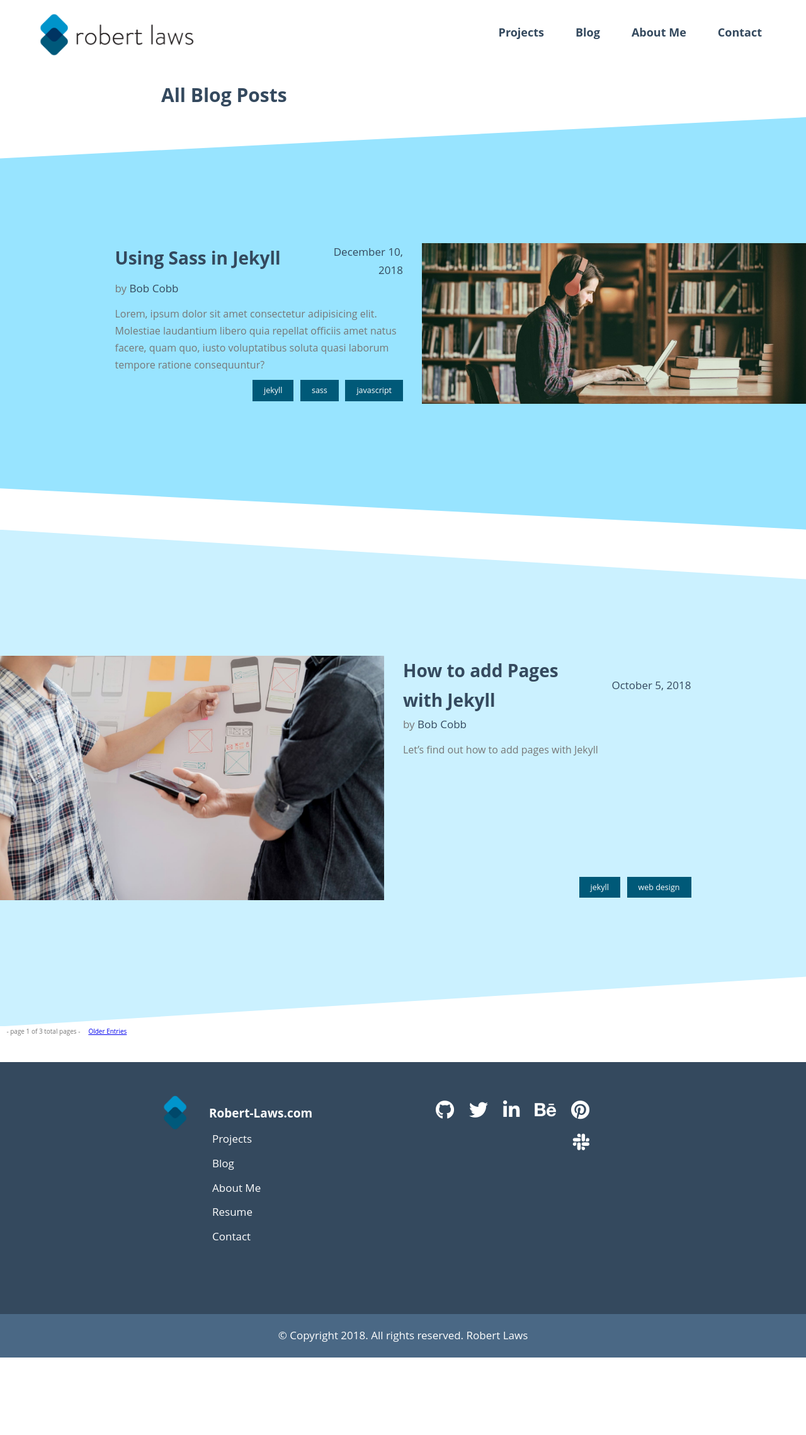
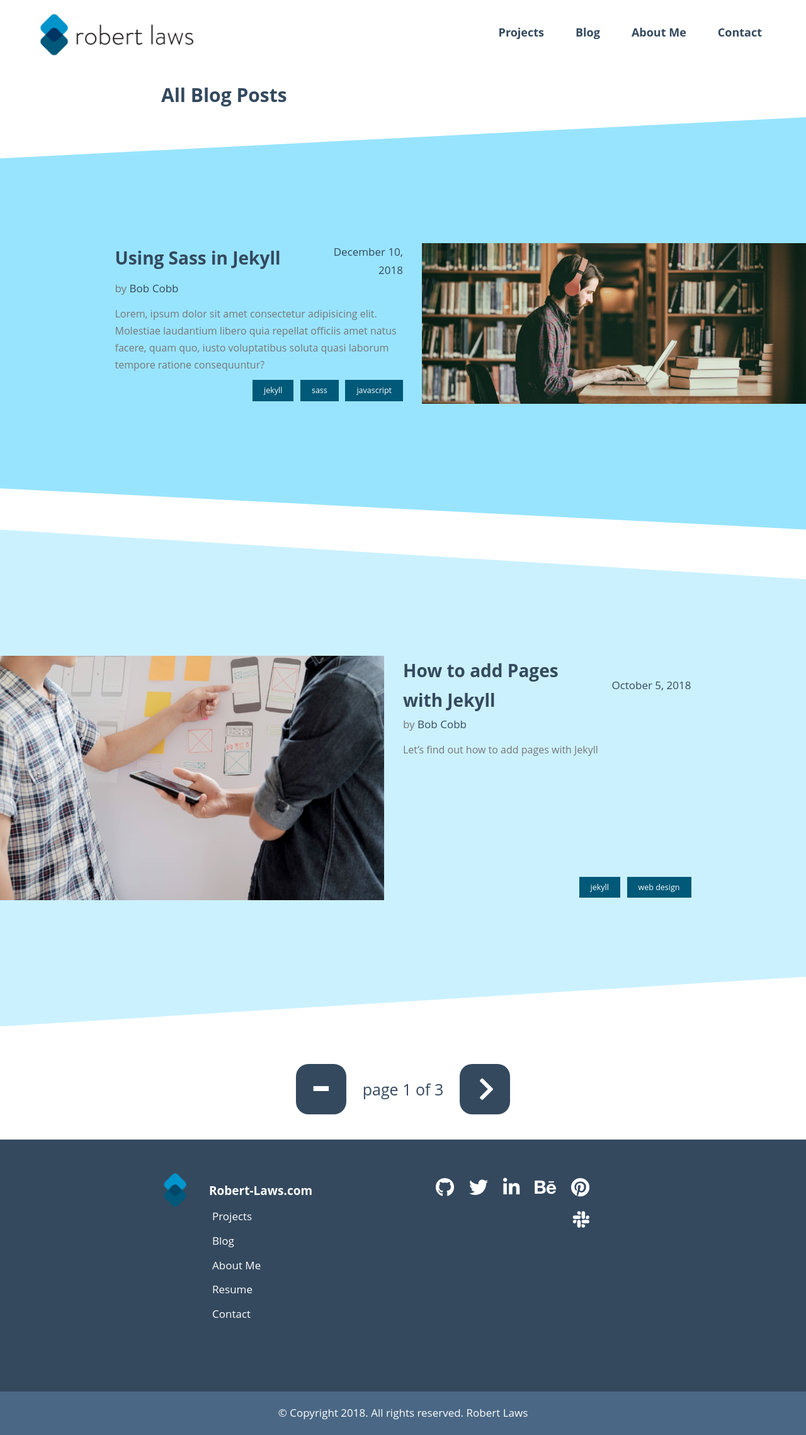
Before and after one commit to robert-laws/jekyll-review-october-2018, a Jekyll site: the page built from blog/index.html, in a window 1280 px wide. Shown: the whole page at 63% size. Built offline with Jekyll 4.4.1, drawn with Linux system fonts in a browser that asks for light colours; nearby versions of some CDN libraries; the list of posts is cut into pages by our own code; before the commit the page ends 2155 px from its top, so only the background shows below that.

Commit message:
add paginator code and styles

```diff
--- /dev/null
+++ b/_sass/components/_paginator.scss
@@ -0,0 +1,106 @@
+.paginator {
+  $self: &;
+  display: flex;
+  justify-content: center;
+
+  margin-top: 6rem;
+
+  &__previous {
+
+    a {
+      display: flex;
+      justify-content: center;
+      text-decoration: none;
+
+      height: 80px;
+      width: 80px;
+      border-radius: 20px;
+      background-color: $color-wet-asphalt;
+      color: $color-white;
+
+      i {
+        align-self: center;
+        margin-right: 0.5rem;
+        font-size: 4rem;
+      }
+    }
+
+    a:link,
+    a:visited {
+      background-color: $color-wet-asphalt;
+    }
+
+    a:hover,
+    a:active {
+      color: $color-primary-light;
+      background-color: $color-primary-dark;
+    }
+
+    span {
+      display: flex;
+      justify-content: center;
+      height: 80px;
+      width: 80px;
+      border-radius: 20px;
+      background-color: $color-wet-asphalt;
+      color: $color-white;
+      line-height: 0.55;
+      font-size: 10rem;
+    }
+  }
+
+  &__information {
+    flex: 0 0 18rem;
+    display: flex;
+    justify-content: center;
+
+    span {
+      align-self: center;
+      font-size: 2.5rem;
+      color: $color-wet-asphalt;
+    }
+  }
+
+  &__next {
+    a {
+      display: flex;
+      justify-content: center;
+      text-decoration: none;
+
+      height: 80px;
+      width: 80px;
+      border-radius: 20px;
+      background-color: $color-wet-asphalt;
+      color: $color-white;
+
+      i {
+        align-self: center;
+        margin-left: 0.5rem;
+        font-size: 4rem;
+      }
+    }
+
+    a:link,
+    a:visited {
+      background-color: $color-wet-asphalt;
+    }
+
+    a:hover,
+    a:active {
+      color: $color-primary-light;
+      background-color: $color-primary-dark;
+    }
+
+    span {
+      display: flex;
+      justify-content: center;
+      height: 80px;
+      width: 80px;
+      border-radius: 20px;
+      background-color: $color-wet-asphalt;
+      color: $color-white;
+      line-height: 0.55;
+      font-size: 10rem;
+    }
+  }
+}
--- a/_sass/main.scss
+++ b/_sass/main.scss
@@ -23,3 +23,4 @@
 @import "components/hero";
 @import "components/post";
 @import "components/project";
+@import "components/paginator";
--- a/blog/index.html
+++ b/blog/index.html
@@ -21,16 +21,38 @@ title: Blog Posts
     {% include post.html url=post_url title=post_title date=post_date author=post_author excerpt=post_excerpt tags=post_tags image=featured_image %}
   {% endfor %}
   <div class="paginator">
-    {% if paginator.previous_page %}
-      {% if paginator.previous_page == 1 %}
-        <span class="prev-link"><a href="{{site.baseurl}}/blog" class="previous">Newer Posts</a></span>
+    <div class="paginator__previous">
+      {% if paginator.previous_page %}
+        {% if paginator.previous_page == 1 %}
+          <a href="{{site.baseurl}}/blog" class="previous">
+            <i class="fas fa-chevron-left"></i>
+          </a>
+        {% else %}
+          <a href="{{site.baseurl}}/blog/page{{paginator.previous_page}}" class="previous">
+            <i class="fas fa-chevron-left"></i>
+          </a>
+        {% endif %}
       {% else %}
-        <span class="prev-link"><a href="{{site.baseurl}}/blog/page{{paginator.previous_page}}" class="previous">Newer Posts</a></span>
+        <span class="prev-link prev-link--dash">
+          &dash;
+        </span>
       {% endif %}
-    {% endif %}
-    &nbsp;&nbsp;&nbsp; - page {{paginator.page}} of {{paginator.total_pages}} total pages - &nbsp;&nbsp;&nbsp;
-    {% if paginator.next_page %}
-      <span class="next-link"><a href="{{site.baseurl}}/blog/page{{paginator.next_page}}" class="next">Older Entries</a></span>
-    {% endif %}
+    </div>
+    <div class="paginator__information">
+      <span class="page-information">
+        page {{paginator.page}} of {{paginator.total_pages}}
+      </span>
+    </div>
+    <div class="paginator__next">
+      {% if paginator.next_page %}
+        <a href="{{site.baseurl}}/blog/page{{paginator.next_page}}" class="next">
+          <i class="fas fa-chevron-right"></i>
+        </a>
+      {% else %}
+        <span class="next-link next-link--dash">
+          &dash;
+        </span>
+      {% endif %}
+    </div>
   </div>
 </section>
```
